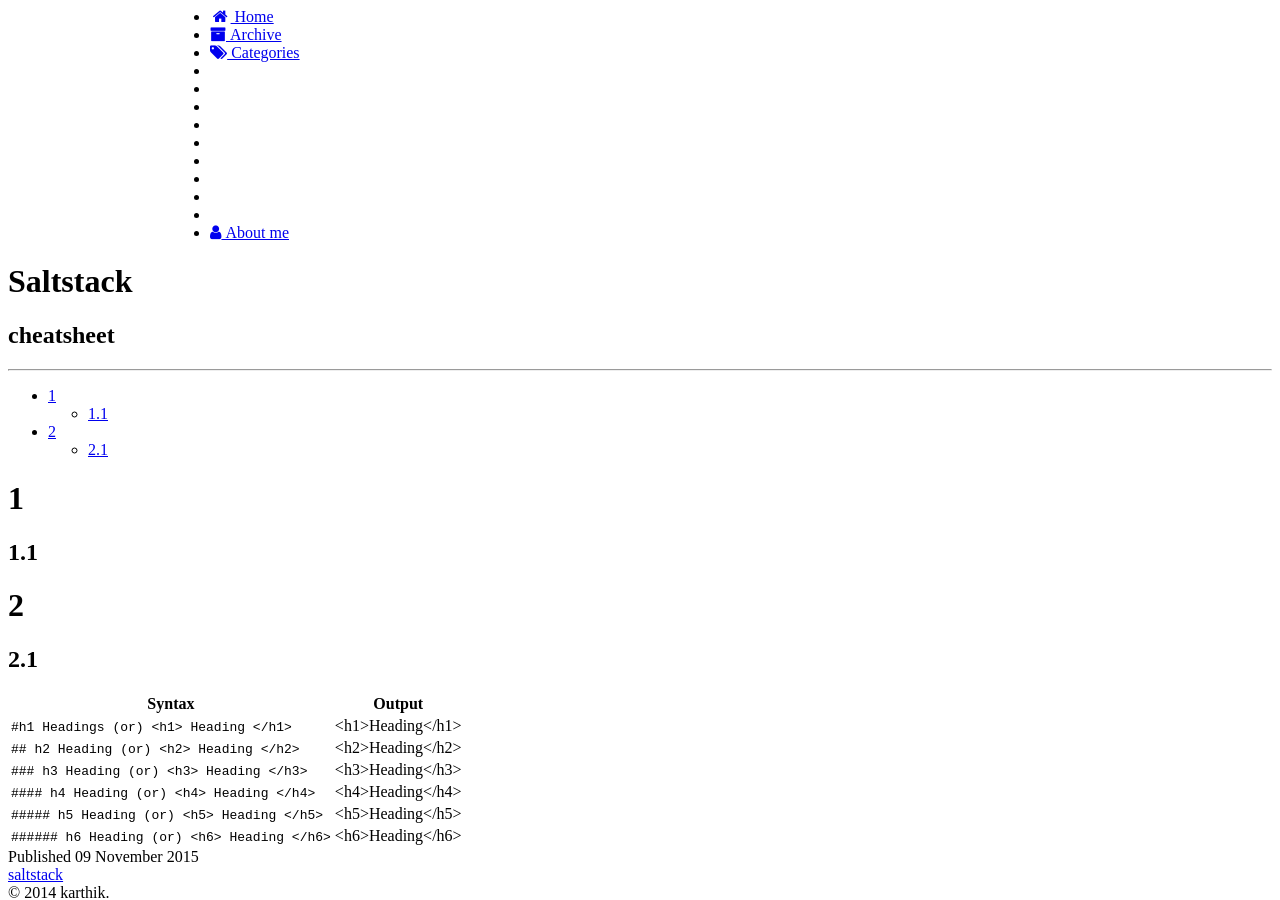
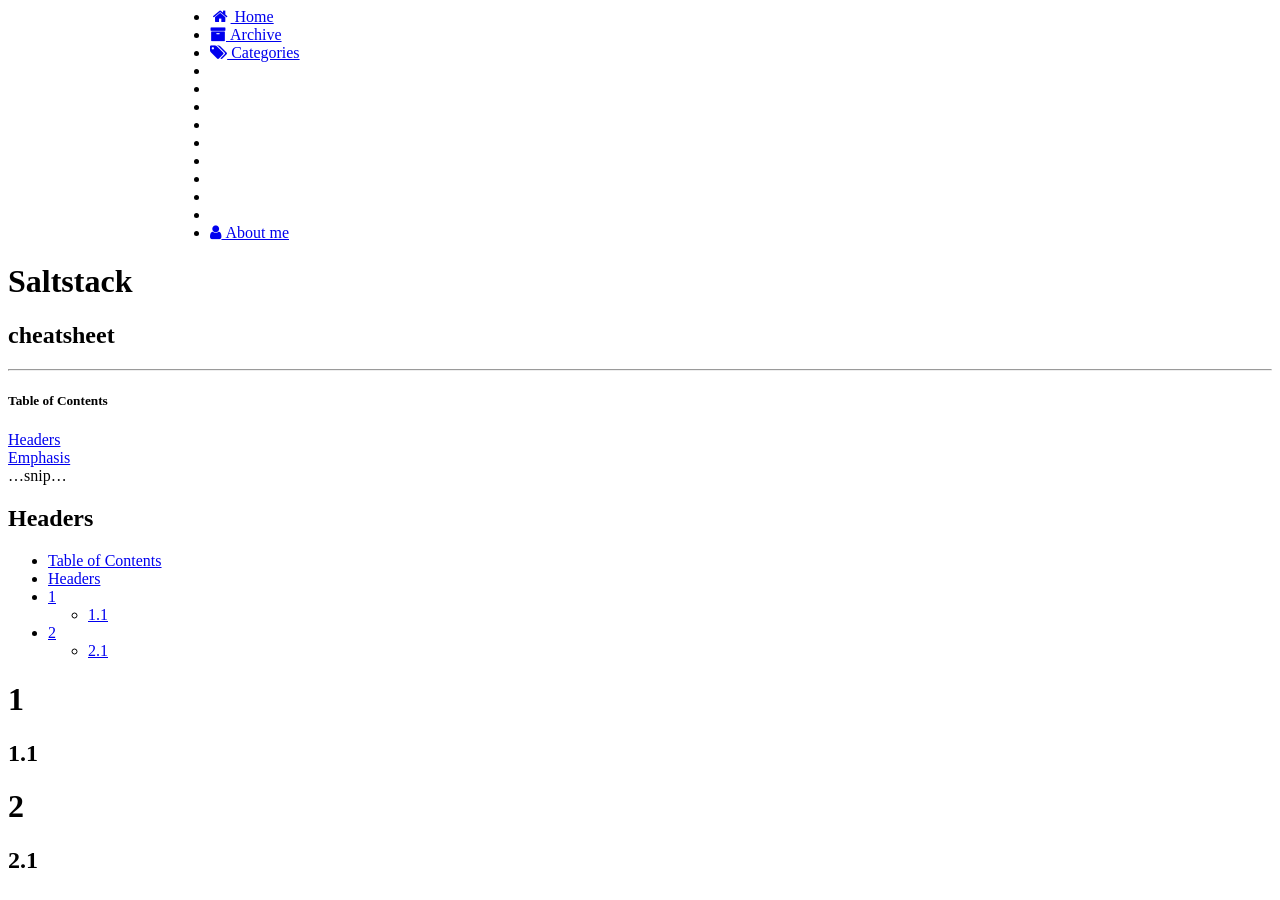
Before and after one commit to karpra/karpra.github.io, a Jekyll site: the page built from _posts/2015-11-9-saltstack.md, in a window 1280 px wide and 900 px high. Built offline with Jekyll 4.4.1, drawn with Linux system fonts in a browser that asks for light colours; nearby versions of some CDN libraries; library files that are not in the unit come from our copies.

Commit message:
Update 2015-11-9-saltstack.md

```diff
--- a/_posts/2015-11-9-saltstack.md
+++ b/_posts/2015-11-9-saltstack.md
@@ -4,6 +4,13 @@
 tagline : cheatsheet
 tags : [saltstack]
 ---
+##### Table of Contents
+[Headers](#headers)
+[Emphasis](#emphasis)
+...snip...
+<a name="headers"/>
+## Headers
+
 * TOC
 {:toc}
 
```
